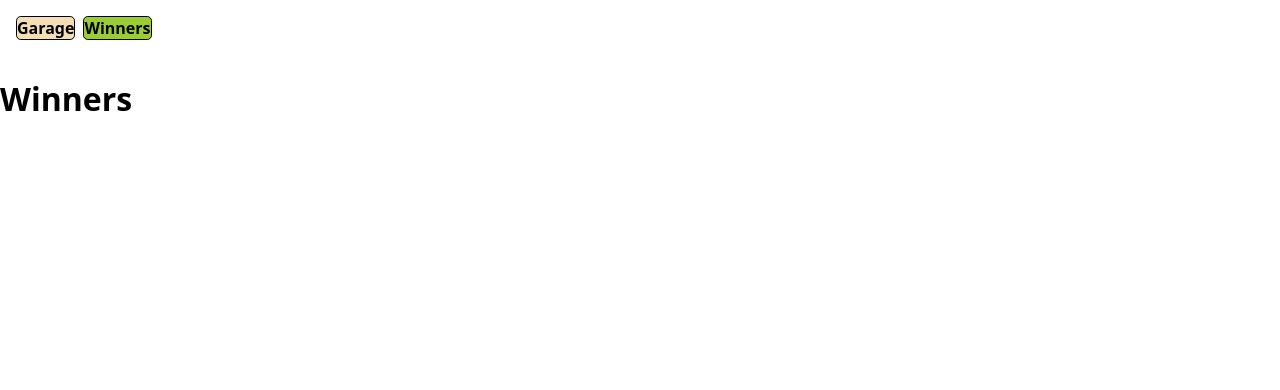
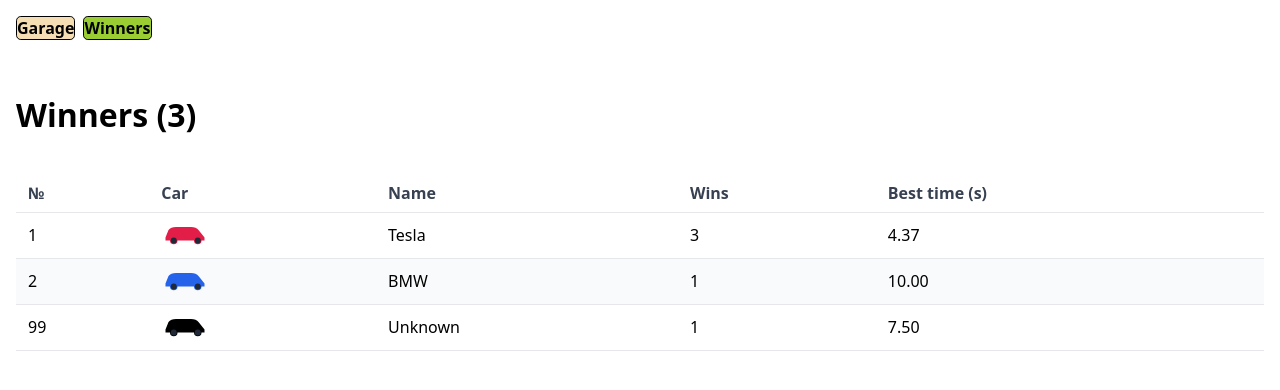
Before and after one commit to sierra9999/async-race, a React (Vite) app: page /winners in a window 1280 px wide. Shown: the top 390 px of the page. Built offline with nearby package versions, Linux system fonts and the light colour scheme.

Commit message:
feat: add winners table layout

```diff
--- a/src/api/types.ts
+++ b/src/api/types.ts
@@ -8,3 +8,9 @@ export interface PagedResult<T> {
   items: T[];
   total: number;
 }
+
+export interface Winner {
+  id: number;
+  wins: number;
+  time: number;
+}
--- a/src/constants/constants.ts
+++ b/src/constants/constants.ts
@@ -160,3 +160,7 @@ export const CAR_MAKES = [
 ] as const;
 
 export const HEX_COLOR_LENGTH = 6;
+
+export const MS_PER_SECOND = 1000;
+
+export const TIME_DECIMALS = 2;
--- /dev/null
+++ b/src/features/winners/WinnersPage.module.css
@@ -0,0 +1,24 @@
+.page {
+  padding: 1rem;
+  display: flex;
+  flex-direction: column;
+  gap: 1rem;
+  max-width: 100%;
+  overflow-x: hidden;
+}
+
+.empty {
+  color: #6b7280;
+  font-style: italic;
+  text-align: center;
+  padding: 3rem 1rem;
+  border: 1px dashed #d1d5db;
+  border-radius: 0.5rem;
+}
+
+.footer {
+  display: flex;
+  justify-content: center;
+  padding-top: 0.75rem;
+  border-top: 1px solid #e5e7eb;
+}
--- a/src/features/winners/WinnersPage.tsx
+++ b/src/features/winners/WinnersPage.tsx
@@ -1,5 +1,31 @@
+import WinnersTable from './WinnersTable/WinnersTable';
+import type { Car, Winner } from '@/api/types';
+import styles from './WinnersPage.module.css';
+
+const WINNERS: Winner[] = [
+  { id: 1, wins: 3, time: 4.37 },
+  { id: 2, wins: 1, time: 10 },
+  { id: 99, wins: 1, time: 7.5 },
+];
+
+const CARS_BY_ID: Record<number, Car> = {
+  1: { id: 1, name: 'Tesla', color: '#e11d48' },
+  2: { id: 2, name: 'BMW', color: '#2563eb' },
+};
+
 function WinnersPage() {
-  return <h1>Winners</h1>;
+  const total = WINNERS.length;
+
+  return (
+    <div className={styles.page}>
+      <h1>Winners ({total})</h1>
+      {total === 0 ? (
+        <p className={styles.empty}>No winners yet — win a race!</p>
+      ) : (
+        <WinnersTable winners={WINNERS} carsById={CARS_BY_ID} />
+      )}
+    </div>
+  );
 }
 
 export default WinnersPage;
--- /dev/null
+++ b/src/features/winners/WinnersTable/WinnersTable.module.css
@@ -0,0 +1,21 @@
+.table {
+  width: 100%;
+  border-collapse: collapse;
+  text-align: left;
+}
+
+.table th,
+.table td {
+  padding: 0.5rem 0.75rem;
+  border-bottom: 1px solid #e5e7eb;
+  vertical-align: middle;
+}
+
+.table thead th {
+  font-weight: 700;
+  color: #374151;
+}
+
+.table tbody tr:nth-child(even) {
+  background-color: #f9fafb;
+}
--- /dev/null
+++ b/src/features/winners/WinnersTable/WinnersTable.tsx
@@ -0,0 +1,53 @@
+import CarIcon from '@/ui/CarIcon/CarIcon';
+import { DEFAULT_CAR_COLOR } from '@/constants';
+import { formatSeconds } from '@/utils/formatTime';
+import type { Car, Winner } from '@/api/types';
+import styles from './WinnersTable.module.css';
+
+const UNKNOWN_CAR_NAME = 'Unknown';
+interface WinnerRowProps {
+  winner: Winner;
+  car?: Car;
+}
+
+function WinnerRow({ winner, car = undefined }: WinnerRowProps) {
+  return (
+    <tr>
+      <td>{winner.id}</td>
+      <td>
+        <CarIcon color={car?.color ?? DEFAULT_CAR_COLOR} />
+      </td>
+      <td>{car?.name ?? UNKNOWN_CAR_NAME}</td>
+      <td>{winner.wins}</td>
+      <td>{formatSeconds(winner.time)}</td>
+    </tr>
+  );
+}
+
+interface WinnersTableProps {
+  winners: Winner[];
+  carsById: Record<number, Car>;
+}
+
+function WinnersTable({ winners, carsById }: WinnersTableProps) {
+  return (
+    <table className={styles.table}>
+      <thead>
+        <tr>
+          <th scope="col">№</th>
+          <th scope="col">Car</th>
+          <th scope="col">Name</th>
+          <th scope="col">Wins</th>
+          <th scope="col">Best time (s)</th>
+        </tr>
+      </thead>
+      <tbody>
+        {winners.map((winner) => (
+          <WinnerRow key={winner.id} winner={winner} car={carsById[winner.id]} />
+        ))}
+      </tbody>
+    </table>
+  );
+}
+
+export default WinnersTable;
--- /dev/null
+++ b/src/utils/formatTime.ts
@@ -0,0 +1,7 @@
+import { TIME_DECIMALS } from '@/constants';
+
+export function formatSeconds(seconds: number): string {
+  return seconds.toFixed(TIME_DECIMALS);
+}
+
+export default formatSeconds;
```
